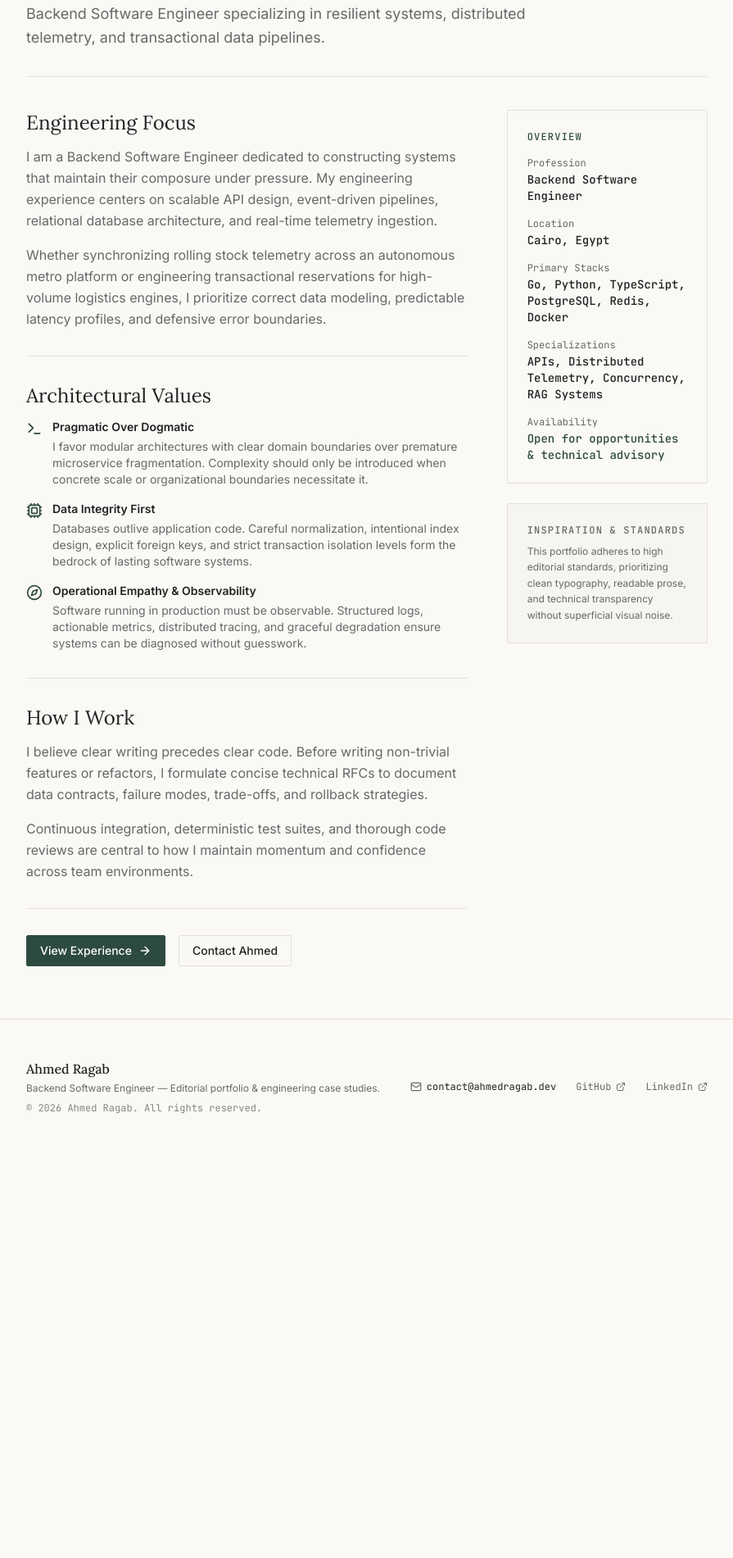
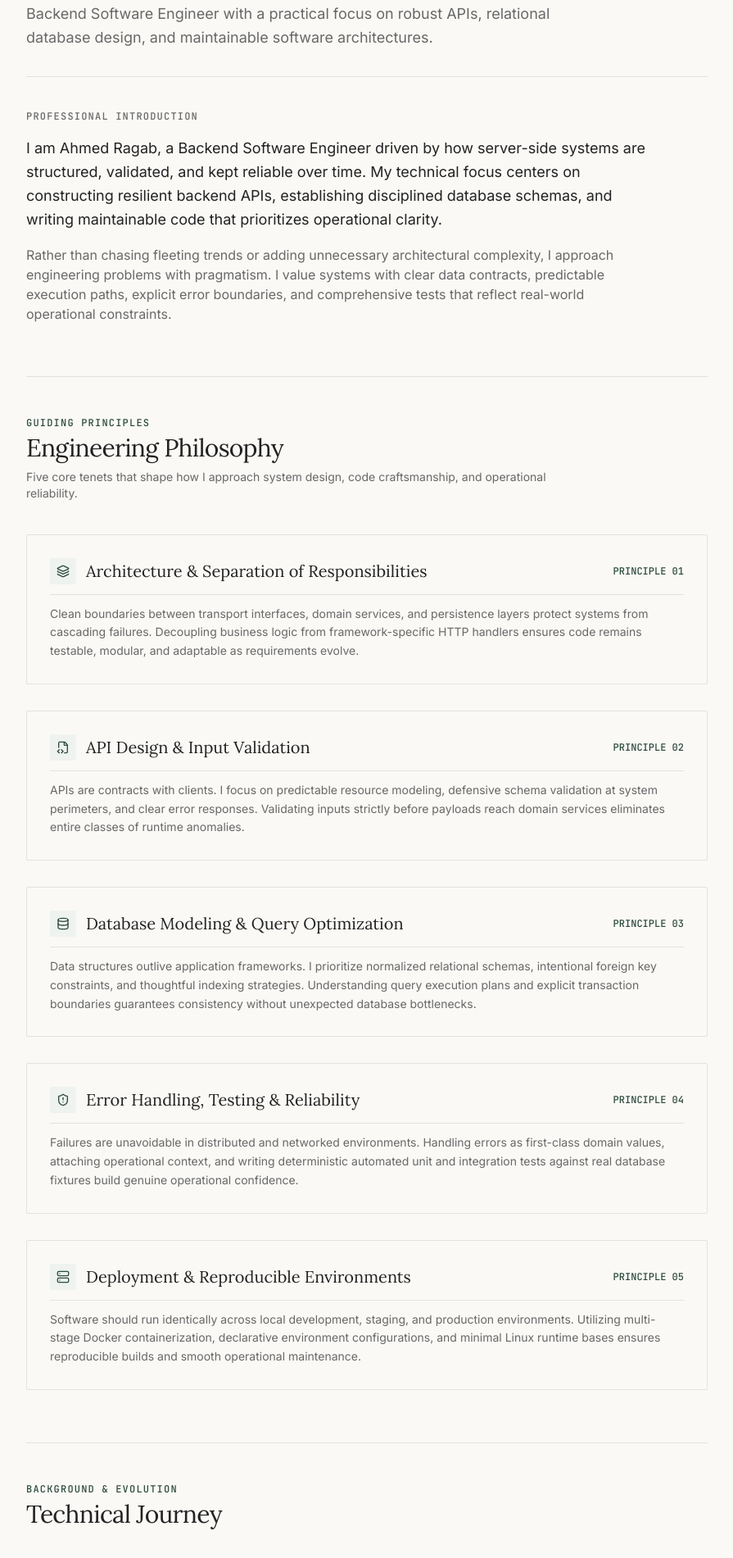
Before and after one commit to A7MEDBX/Portfolio-, a Next.js app: page /about in a window 1280 px wide. Shown: the part 240-2141 px from the top of the page at 82% size, without its empty margins (192-1087 px from the left). Before the commit the page ends 1648 px from the top, so only its background shows below. Built offline with nearby package versions, Linux system fonts and the light colour scheme.

Commit message:
Phase 03: Implement dedicated About page with professional intro, 5 philosophy principles, technical journey connecting SAMCS & Lostproject, current interests, and contextual navigation

```diff
--- a/src/app/about/page.tsx
+++ b/src/app/about/page.tsx
@@ -1,161 +1,302 @@
 import { Metadata } from "next";
+import Link from "next/link";
 import { Container } from "@/components/Container";
 import { PageHeader } from "@/components/PageHeader";
 import { Button } from "@/components/Button";
-import { siteConfig } from "@/data/siteConfig";
-import { ArrowRight, Compass, Terminal, Cpu } from "lucide-react";
+import {
+  ArrowRight,
+  Layers,
+  FileCode2,
+  Database,
+  ShieldAlert,
+  Server,
+  Cpu,
+  Compass,
+  GitBranch,
+  Terminal,
+} from "lucide-react";
 
 export const metadata: Metadata = {
   title: "About",
   description:
-    "Engineering background, technical philosophy, and backend specialization of Ahmed Ragab.",
+    "Professional background, engineering philosophy, and technical journey of Ahmed Ragab, Backend Software Engineer.",
 };
 
 export default function AboutPage() {
+  const philosophies = [
+    {
+      num: "01",
+      title: "Architecture & Separation of Responsibilities",
+      icon: Layers,
+      content:
+        "Clean boundaries between transport interfaces, domain services, and persistence layers protect systems from cascading failures. Decoupling business logic from framework-specific HTTP handlers ensures code remains testable, modular, and adaptable as requirements evolve.",
+    },
+    {
+      num: "02",
+      title: "API Design & Input Validation",
+      icon: FileCode2,
+      content:
+        "APIs are contracts with clients. I focus on predictable resource modeling, defensive schema validation at system perimeters, and clear error responses. Validating inputs strictly before payloads reach domain services eliminates entire classes of runtime anomalies.",
+    },
+    {
+      num: "03",
+      title: "Database Modeling & Query Optimization",
+      icon: Database,
+      content:
+        "Data structures outlive application frameworks. I prioritize normalized relational schemas, intentional foreign key constraints, and thoughtful indexing strategies. Understanding query execution plans and explicit transaction boundaries guarantees consistency without unexpected database bottlenecks.",
+    },
+    {
+      num: "04",
+      title: "Error Handling, Testing & Reliability",
+      icon: ShieldAlert,
+      content:
+        "Failures are unavoidable in distributed and networked environments. Handling errors as first-class domain values, attaching operational context, and writing deterministic automated unit and integration tests against real database fixtures build genuine operational confidence.",
+    },
+    {
+      num: "05",
+      title: "Deployment & Reproducible Environments",
+      icon: Server,
+      content:
+        "Software should run identically across local development, staging, and production environments. Utilizing multi-stage Docker containerization, declarative environment configurations, and minimal Linux runtime bases ensures reproducible builds and smooth operational maintenance.",
+    },
+  ];
+
+  const currentInterests = [
+    {
+      title: "Backend Architecture",
+      description:
+        "Studying domain-driven design, service boundary definition, and modular monolith structures that balance operational simplicity with team scalability.",
+    },
+    {
+      title: "Distributed Systems Concepts",
+      description:
+        "Deepening understanding of asynchronous message brokers, event-driven ordering guarantees, idempotency patterns, and fault-tolerant state synchronization.",
+    },
+    {
+      title: "DevOps & Reproducibility",
+      description:
+        "Investigating infrastructure automation, continuous integration workflows, container orchestration fundamentals, and secure secret management.",
+    },
+    {
+      title: "System Design & Scalability",
+      description:
+        "Analyzing real-world distributed architectures, caching topology trade-offs, database sharding strategies, and latency reduction in networked services.",
+    },
+    {
+      title: "Performance Analysis & Profiling",
+      description:
+        "Learning tooling for memory profiling, connection pool tuning, database slow-query inspection, and network socket throughput benchmarking.",
+    },
+  ];
+
   return (
     <Container>
+      {/* 1. PAGE INTRODUCTION */}
       <PageHeader
-        eyebrow="Background & Philosophy"
-        title="About Ahmed Ragab"
-        subtitle="Backend Software Engineer specializing in resilient systems, distributed telemetry, and transactional data pipelines."
+        eyebrow="ABOUT"
+        title="The engineer behind the systems."
+        subtitle="Backend Software Engineer with a practical focus on robust APIs, relational database design, and maintainable software architectures."
         breadcrumbs={[{ label: "Home", href: "/" }, { label: "About" }]}
       />
 
-      <div className="grid grid-cols-1 md:grid-cols-3 gap-12">
-        {/* Main Editorial Story */}
-        <div className="md:col-span-2 space-y-8 text-base text-[#222222] leading-relaxed font-sans">
-          <section>
-            <h2 className="font-serif text-2xl font-normal text-[#222222] mb-3">
-              Engineering Focus
+      <div className="space-y-16">
+        {/* Professional Introduction Prose */}
+        <section className="max-w-3xl">
+          <h2 className="text-xs uppercase tracking-widest font-mono text-[#686868] font-medium mb-4">
+            Professional Introduction
           </h2>
-            <p className="text-[#686868] mb-4">
-              I am a Backend Software Engineer dedicated to constructing systems that maintain their composure under pressure. My engineering experience centers on scalable API design, event-driven pipelines, relational database architecture, and real-time telemetry ingestion.
+          <div className="space-y-4 text-base sm:text-lg text-[#222222] font-sans leading-relaxed">
+            <p>
+              I am Ahmed Ragab, a Backend Software Engineer driven by how server-side systems are structured, validated, and kept reliable over time. My technical focus centers on constructing resilient backend APIs, establishing disciplined database schemas, and writing maintainable code that prioritizes operational clarity.
             </p>
-            <p className="text-[#686868]">
-              Whether synchronizing rolling stock telemetry across an autonomous metro platform or engineering transactional reservations for high-volume logistics engines, I prioritize correct data modeling, predictable latency profiles, and defensive error boundaries.
+            <p className="text-base text-[#686868]">
+              Rather than chasing fleeting trends or adding unnecessary architectural complexity, I approach engineering problems with pragmatism. I value systems with clear data contracts, predictable execution paths, explicit error boundaries, and comprehensive tests that reflect real-world operational constraints.
             </p>
+          </div>
         </section>
 
-          <section className="border-t border-[#E5E2DC] pt-8">
-            <h2 className="font-serif text-2xl font-normal text-[#222222] mb-3">
-              Architectural Values
+        {/* 2. ENGINEERING PHILOSOPHY */}
+        <section className="border-t border-[#E5E2DC] pt-12">
+          <div className="max-w-2xl mb-10">
+            <p className="text-xs uppercase tracking-widest font-mono text-[#2D4A3E] font-medium mb-1">
+              Guiding Principles
+            </p>
+            <h2 className="font-serif text-3xl font-normal text-[#222222] tracking-tight">
+              Engineering Philosophy
             </h2>
-            <div className="space-y-4">
-              <div className="flex items-start gap-3">
-                <Terminal className="w-5 h-5 text-[#2D4A3E] mt-0.5 shrink-0" />
+            <p className="text-sm text-[#686868] font-sans mt-2">
+              Five core tenets that shape how I approach system design, code craftsmanship, and operational reliability.
+            </p>
+          </div>
+
+          <div className="space-y-8">
+            {philosophies.map((item) => {
+              const Icon = item.icon;
+              return (
+                <article
+                  key={item.num}
+                  className="border border-[#E5E2DC] bg-[#FAF9F6] p-6 sm:p-7 rounded-xs"
+                >
+                  <div className="flex flex-col sm:flex-row sm:items-center justify-between gap-2 mb-3 border-b border-[#E5E2DC] pb-3">
+                    <div className="flex items-center gap-3">
+                      <div className="w-8 h-8 rounded-xs bg-[#EEF3F0] text-[#2D4A3E] flex items-center justify-center shrink-0">
+                        <Icon className="w-4 h-4" />
+                      </div>
+                      <h3 className="font-serif text-xl font-normal text-[#222222]">
+                        {item.title}
+                      </h3>
+                    </div>
+                    <span className="text-xs font-mono text-[#2D4A3E] font-medium">
+                      PRINCIPLE {item.num}
+                    </span>
+                  </div>
+
+                  <p className="text-sm text-[#686868] font-sans leading-relaxed max-w-3xl">
+                    {item.content}
+                  </p>
+                </article>
+              );
+            })}
+          </div>
+        </section>
+
+        {/* 3. TECHNICAL JOURNEY */}
+        <section className="border-t border-[#E5E2DC] pt-12">
+          <div className="max-w-2xl mb-8">
+            <p className="text-xs uppercase tracking-widest font-mono text-[#2D4A3E] font-medium mb-1">
+              Background & Evolution
+            </p>
+            <h2 className="font-serif text-3xl font-normal text-[#222222] tracking-tight">
+              Technical Journey
+            </h2>
+          </div>
+
+          <div className="max-w-3xl space-y-6 text-sm sm:text-base text-[#686868] font-sans leading-relaxed">
+            <p>
+              My journey began with software fundamentals: data structures, algorithmic problem solving, and object-oriented programming. Building foundational applications cemented my appreciation for clean logic, code readability, and modular design.
+            </p>
+
+            <p>
+              As I transitioned deeper into backend development, I focused on building database-backed services and RESTful APIs. This progression materialized in projects like{" "}
+              <Link
+                href="/projects/lostproject"
+                className="text-[#222222] font-medium underline underline-offset-4 decoration-[#2D4A3E] hover:text-[#2D4A3E] transition-colors"
+              >
+                Lostproject
+              </Link>
+              , where I implemented end-to-end backend workflows including token-based authentication, user profile management, attribute matching logic, direct chat messaging services, and secure media upload processing. Managing these multi-service dependencies deepened my focus on transactional integrity and defensive validation.
+            </p>
+
+            <p>
+              Moving toward complex and real-time operational platforms, I engaged in developing the backend architecture for{" "}
+              <Link
+                href="/projects/samcs"
+                className="text-[#222222] font-medium underline underline-offset-4 decoration-[#2D4A3E] hover:text-[#2D4A3E] transition-colors"
+              >
+                SAMCS (Smart Autonomous Metro Control & Monitoring Platform)
+              </Link>
+              . This required bridging hardware communication through UART serial gateways, ingesting continuous telemetry streams, managing event-driven dispatching, and broadcasting live train coordinates to operational dashboards via WebSockets. It marked a key step in my understanding of event-driven architectures, concurrency, and telemetry persistence under real-time constraints.
+            </p>
+          </div>
+        </section>
+
+        {/* 4. CURRENT INTERESTS */}
+        <section className="border-t border-[#E5E2DC] pt-12">
+          <div className="max-w-2xl mb-8">
+            <p className="text-xs uppercase tracking-widest font-mono text-[#2D4A3E] font-medium mb-1">
+              Continuous Growth
+            </p>
+            <h2 className="font-serif text-3xl font-normal text-[#222222] tracking-tight">
+              Current Learning & Exploration Interests
+            </h2>
+            <p className="text-sm text-[#686868] font-sans mt-2">
+              Areas I am actively studying and developing through technical literature, deliberate practice, and system prototypes:
+            </p>
+          </div>
+
+          <div className="grid grid-cols-1 sm:grid-cols-2 gap-5">
+            {currentInterests.map((interest) => (
+              <div
+                key={interest.title}
+                className="border border-[#E5E2DC] bg-[#FAF9F6] p-5 rounded-xs flex flex-col justify-between"
+              >
                 <div>
-                  <h3 className="text-sm font-semibold text-[#222222]">
-                    Pragmatic Over Dogmatic
+                  <div className="flex items-center gap-2 mb-2">
+                    <span className="w-1.5 h-1.5 rounded-full bg-[#2D4A3E]" />
+                    <h3 className="font-serif text-lg font-normal text-[#222222]">
+                      {interest.title}
                     </h3>
-                  <p className="text-sm text-[#686868] mt-1">
-                    I favor modular architectures with clear domain boundaries over premature microservice fragmentation. Complexity should only be introduced when concrete scale or organizational boundaries necessitate it.
+                  </div>
+                  <p className="text-xs text-[#686868] font-sans leading-relaxed">
+                    {interest.description}
                   </p>
                 </div>
               </div>
-
-              <div className="flex items-start gap-3">
-                <Cpu className="w-5 h-5 text-[#2D4A3E] mt-0.5 shrink-0" />
-                <div>
-                  <h3 className="text-sm font-semibold text-[#222222]">
-                    Data Integrity First
-                  </h3>
-                  <p className="text-sm text-[#686868] mt-1">
-                    Databases outlive application code. Careful normalization, intentional index design, explicit foreign keys, and strict transaction isolation levels form the bedrock of lasting software systems.
-                  </p>
-                </div>
-              </div>
-
-              <div className="flex items-start gap-3">
-                <Compass className="w-5 h-5 text-[#2D4A3E] mt-0.5 shrink-0" />
-                <div>
-                  <h3 className="text-sm font-semibold text-[#222222]">
-                    Operational Empathy & Observability
-                  </h3>
-                  <p className="text-sm text-[#686868] mt-1">
-                    Software running in production must be observable. Structured logs, actionable metrics, distributed tracing, and graceful degradation ensure systems can be diagnosed without guesswork.
-                  </p>
-                </div>
-              </div>
+            ))}
           </div>
         </section>
 
-          <section className="border-t border-[#E5E2DC] pt-8">
-            <h2 className="font-serif text-2xl font-normal text-[#222222] mb-3">
-              How I Work
+        {/* 5. CONTEXTUAL NAVIGATION */}
+        <section className="border-t border-[#E5E2DC] pt-12">
+          <div className="max-w-2xl mb-6">
+            <p className="text-xs uppercase tracking-widest font-mono text-[#686868] font-medium mb-1">
+              Explore Further
+            </p>
+            <h2 className="font-serif text-2xl font-normal text-[#222222]">
+              Contextual Navigation
             </h2>
-            <p className="text-[#686868] mb-4">
-              I believe clear writing precedes clear code. Before writing non-trivial features or refactors, I formulate concise technical RFCs to document data contracts, failure modes, trade-offs, and rollback strategies.
-            </p>
-            <p className="text-[#686868]">
-              Continuous integration, deterministic test suites, and thorough code reviews are central to how I maintain momentum and confidence across team environments.
-            </p>
-          </section>
-
-          <div className="border-t border-[#E5E2DC] pt-8 flex items-center gap-4">
-            <Button href="/experience" variant="primary">
-              <span>View Experience</span>
-              <ArrowRight className="w-4 h-4" />
-            </Button>
-            <Button href="/contact" variant="secondary">
-              <span>Contact Ahmed</span>
-            </Button>
-          </div>
           </div>
 
-        {/* Sidebar Metadata */}
-        <aside className="space-y-6">
-          <div className="border border-[#E5E2DC] bg-[#FAF9F6] p-6 rounded-xs">
-            <h3 className="text-xs uppercase tracking-widest font-mono text-[#2D4A3E] font-medium mb-4">
-              Overview
+          <div className="grid grid-cols-1 sm:grid-cols-3 gap-5">
+            <Link
+              href="/experience"
+              className="group border border-[#E5E2DC] bg-[#FAF9F6] hover:bg-[#EEF3F0] hover:border-[#2D4A3E]/40 p-5 rounded-xs transition-colors"
+            >
+              <span className="text-xs font-mono text-[#2D4A3E] block mb-1">
+                CAREER TIMELINE
+              </span>
+              <h3 className="font-serif text-lg text-[#222222] group-hover:text-[#2D4A3E] flex items-center justify-between">
+                <span>Experience</span>
+                <ArrowRight className="w-4 h-4 group-hover:translate-x-1 transition-transform" />
               </h3>
+              <p className="text-xs text-[#686868] mt-2 font-sans">
+                Review roles, team contributions, and chronological engineering track record.
+              </p>
+            </Link>
 
-            <dl className="space-y-4 text-xs font-mono">
-              <div>
-                <dt className="text-[#686868]">Profession</dt>
-                <dd className="text-[#222222] font-medium text-sm mt-0.5">
-                  Backend Software Engineer
-                </dd>
+            <Link
+              href="/projects"
+              className="group border border-[#E5E2DC] bg-[#FAF9F6] hover:bg-[#EEF3F0] hover:border-[#2D4A3E]/40 p-5 rounded-xs transition-colors"
+            >
+              <span className="text-xs font-mono text-[#2D4A3E] block mb-1">
+                SYSTEM CATALOG
+              </span>
+              <h3 className="font-serif text-lg text-[#222222] group-hover:text-[#2D4A3E] flex items-center justify-between">
+                <span>Projects</span>
+                <ArrowRight className="w-4 h-4 group-hover:translate-x-1 transition-transform" />
+              </h3>
+              <p className="text-xs text-[#686868] mt-2 font-sans">
+                Explore in-depth architectural case studies including SAMCS and Lostproject.
+              </p>
+            </Link>
+
+            <Link
+              href="/skills"
+              className="group border border-[#E5E2DC] bg-[#FAF9F6] hover:bg-[#EEF3F0] hover:border-[#2D4A3E]/40 p-5 rounded-xs transition-colors"
+            >
+              <span className="text-xs font-mono text-[#2D4A3E] block mb-1">
+                TECHNICAL TOOLING
+              </span>
+              <h3 className="font-serif text-lg text-[#222222] group-hover:text-[#2D4A3E] flex items-center justify-between">
+                <span>Skills</span>
+                <ArrowRight className="w-4 h-4 group-hover:translate-x-1 transition-transform" />
+              </h3>
+              <p className="text-xs text-[#686868] mt-2 font-sans">
+                Inspect categorized backend languages, databases, and infrastructure tools.
+              </p>
+            </Link>
           </div>
-
-              <div>
-                <dt className="text-[#686868]">Location</dt>
-                <dd className="text-[#222222] font-medium text-sm mt-0.5">
-                  {siteConfig.location}
-                </dd>
-              </div>
-
-              <div>
-                <dt className="text-[#686868]">Primary Stacks</dt>
-                <dd className="text-[#222222] font-medium text-sm mt-0.5">
-                  Go, Python, TypeScript, PostgreSQL, Redis, Docker
-                </dd>
-              </div>
-
-              <div>
-                <dt className="text-[#686868]">Specializations</dt>
-                <dd className="text-[#222222] font-medium text-sm mt-0.5">
-                  APIs, Distributed Telemetry, Concurrency, RAG Systems
-                </dd>
-              </div>
-
-              <div>
-                <dt className="text-[#686868]">Availability</dt>
-                <dd className="text-[#2D4A3E] font-medium text-sm mt-0.5">
-                  Open for opportunities & technical advisory
-                </dd>
-              </div>
-            </dl>
-          </div>
-
-          <div className="border border-[#E5E2DC] bg-[#F7F5F0] p-6 rounded-xs">
-            <h3 className="text-xs uppercase tracking-widest font-mono text-[#686868] font-medium mb-2">
-              Inspiration & Standards
-            </h3>
-            <p className="text-xs text-[#686868] leading-relaxed">
-              This portfolio adheres to high editorial standards, prioritizing clean typography, readable prose, and technical transparency without superficial visual noise.
-            </p>
-          </div>
-        </aside>
+        </section>
       </div>
     </Container>
   );
```
Lines whose indentation alone changed are shown as unchanged.
